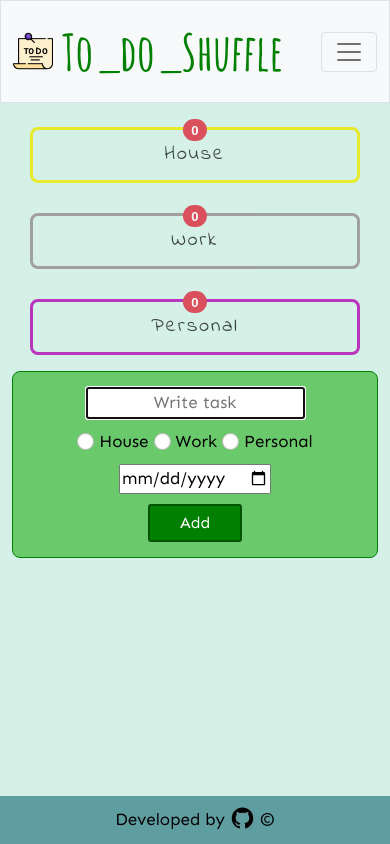
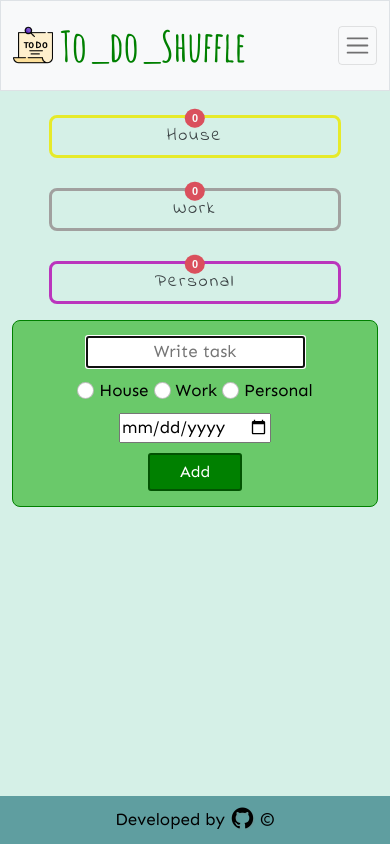
Before and after one commit to wojocode/to_do-shuffle, a Flask app: page / in a window 390 px wide. Run offline with Flask 2, Linux system fonts and the light colour scheme; the visitor is signed in with stand-in values (Sample User, id 1); some libraries are stand-ins or nearby versions.

Commit message:
change categories buttons style

```diff
--- a/static/style.css
+++ b/static/style.css
@@ -21,6 +21,9 @@
     font-size:20px;
     letter-spacing: 2px;
 }
+button:disabled {
+    opacity:0.85 !important;
+}
 .btn {
     background-color: green !important;
     outline:none !important;
@@ -33,9 +36,6 @@
     color:black;
     font-family:Sen;
     font-size:17px;
-}
-button:disabled {
-    opacity:0.85 !important;
 }
 .breadcrumb-item a {
     font-size:20px;
@@ -112,6 +112,9 @@
     }
 .register_input:focus {
     background-color: rgb(229, 238, 150);
+}
+main {
+    margin-bottom:40px;
 }
 nav {
     font-size:20px;
@@ -190,14 +193,7 @@
         padding:15px;
     }
 }
-@media screen and (max-width:475px) {
-    .category_wrapper {
-        flex-direction:column;
-        align-items:center
-    }
-    .category_wrapper > .btn {
-        min-width:90%;
-    }
+@media screen and (max-width:575px){
     .visible {
         display:none;
     }
@@ -205,3 +201,25 @@
         display:none;
     }
 }
+@media screen and (max-width:475px) {
+    button[type=button] {
+    font-size:18px;
+    padding:5px !important;
+    }
+    .category_wrapper {
+        flex-direction:column;
+        align-items:center
+    }
+    .category_wrapper > .btn {
+        min-width:80%;
+    }
+    .navbar-brand {
+        font-size:42px;
+    }
+    li {
+        font-size:14px;
+    }
+    .rounded-pill {
+        font-size:11px;
+    }
+}
--- a/templates/layout.html
+++ b/templates/layout.html
@@ -33,7 +33,6 @@
                                   </ul>
                                 </li>
                                 <li class={% if shuffle == "active" %} "nav-item" {% elif shuffle == "unactive" %} "nav-item disabled"{% endif %} ><a class="nav-link" href="/shuffle">Shuffle</a></li>
-
                         </ul>
                         <ul class="navbar-nav ms-auto mt-2">
                             <li class="nav-item"><a class="nav-link" href="/logout">Log Out</a></li>
@@ -61,11 +60,10 @@
 {% endwith %}
         <main class="container py-4 text-center">
             {% block main %}{% endblock %}
-
+        </main>
         <footer>
             Developed by <a href="https://github.com/wojocode"><i class="icon-github-circled"></i></a> <span class="last_mod"></span>  &copy;
         </footer>
-        </main>
     </body>
     <script src="/static/index.js" type="text/javascript"></script>
     </html>
```
Also changed, not shown: data.db, static/index.js (line endings or trailing spaces).
